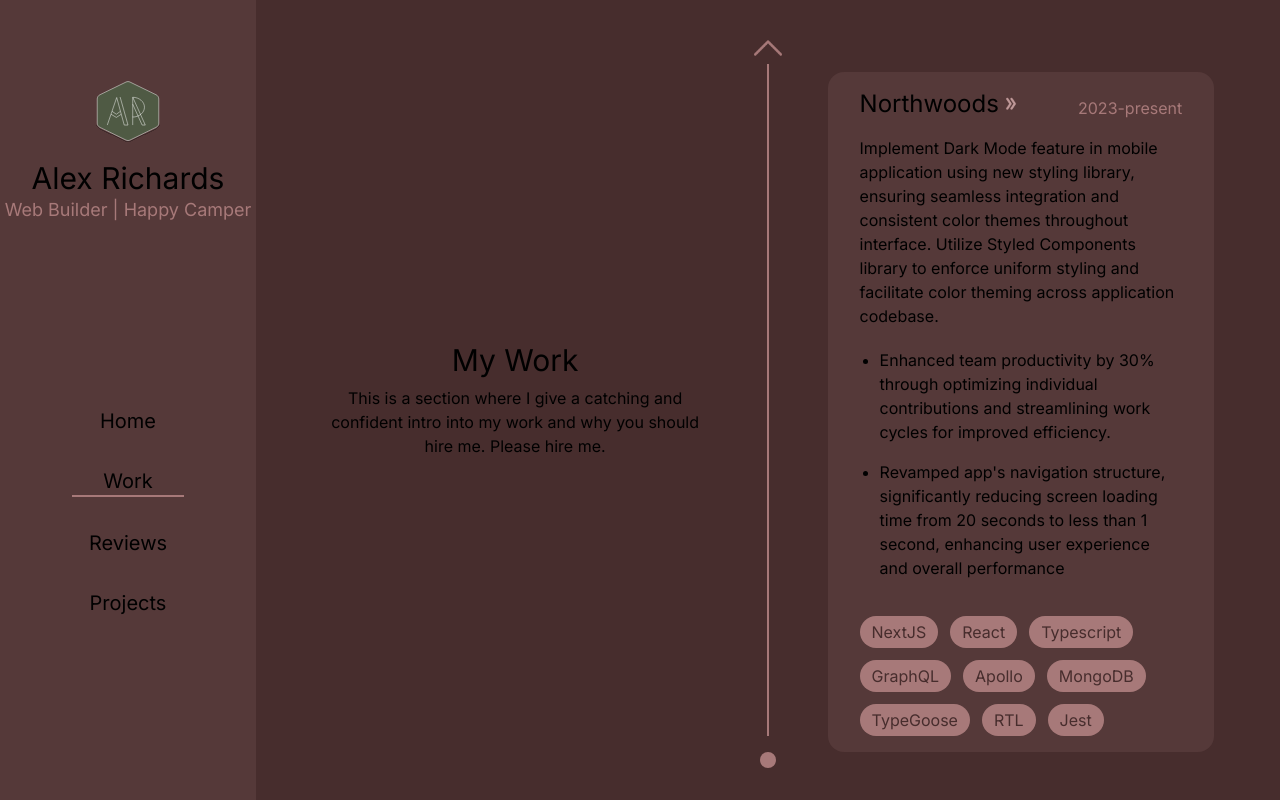
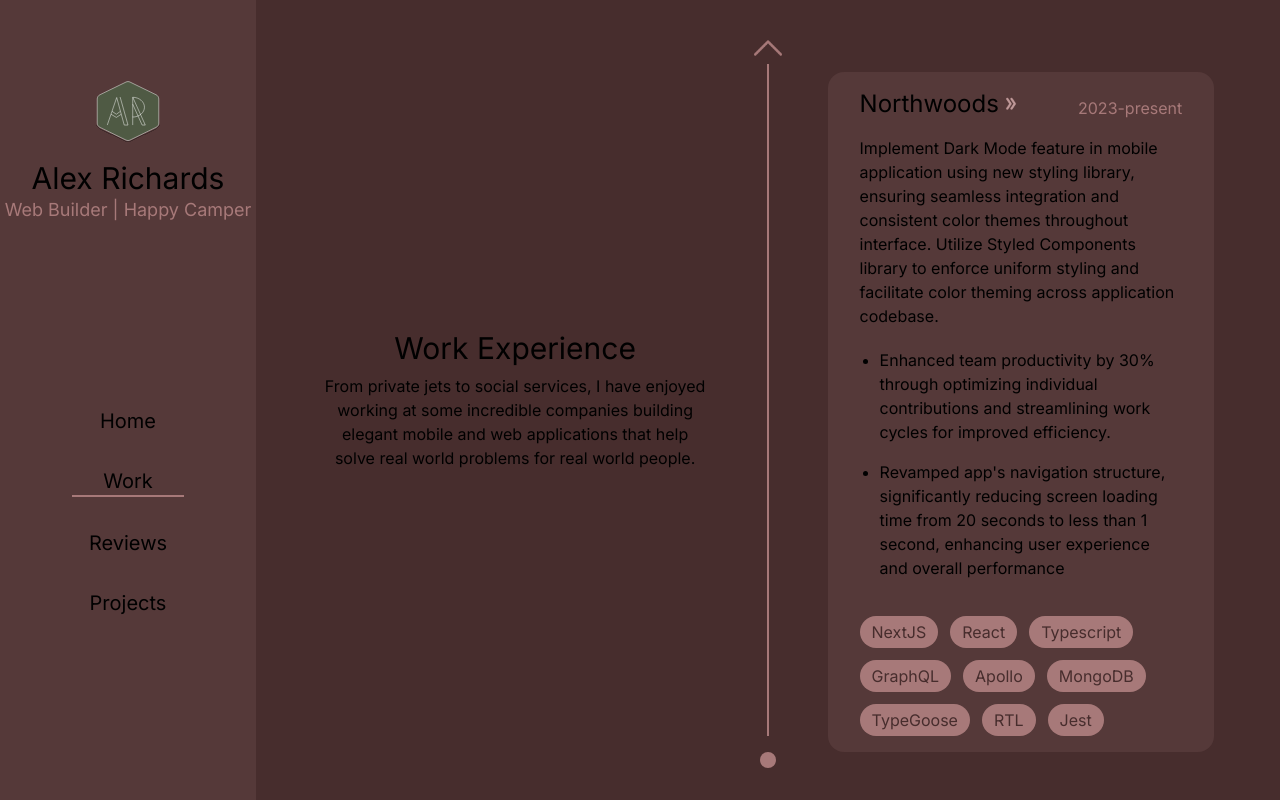
Before and after one commit to AlexRichards9595/portfolio, a Next.js app: page /work in a window 1280 px wide. Built offline with nearby package versions, Linux system fonts and the light colour scheme.

Commit message:
Update page.tsx

```diff
--- a/src/app/work/page.tsx
+++ b/src/app/work/page.tsx
@@ -6,8 +6,8 @@ const Work = ()=> {
   return (
       <div className="flex flex-col lg:flex-row lg:justify-around w-full lg:h-screen lg:overflow-y-hidden px-4 lg:px-12">
         <div className={'flex flex-col lg:h-screen lg:w-5/12 text-center justify-center py-4'}>
-          <p className={'text-3xl pb-2'}>My Work</p>
-          <p>This is a section where I give a catching and confident intro into my work and why you should hire me. Please hire me.</p>
+          <p className={'text-3xl pb-2'}>Work Experience</p>
+          <p>From private jets to social services, I have enjoyed working at some incredible companies building elegant mobile and web applications that help solve real world problems for real world people.</p>
         </div>
         <div className={'hidden lg:flex flex-col items-center w-12 py-8'}>
           <Image src={'/icon-arrow-up.png'} className={'h-8 w-8'} alt={'Arrow'} height={50} width={50}/>
```
